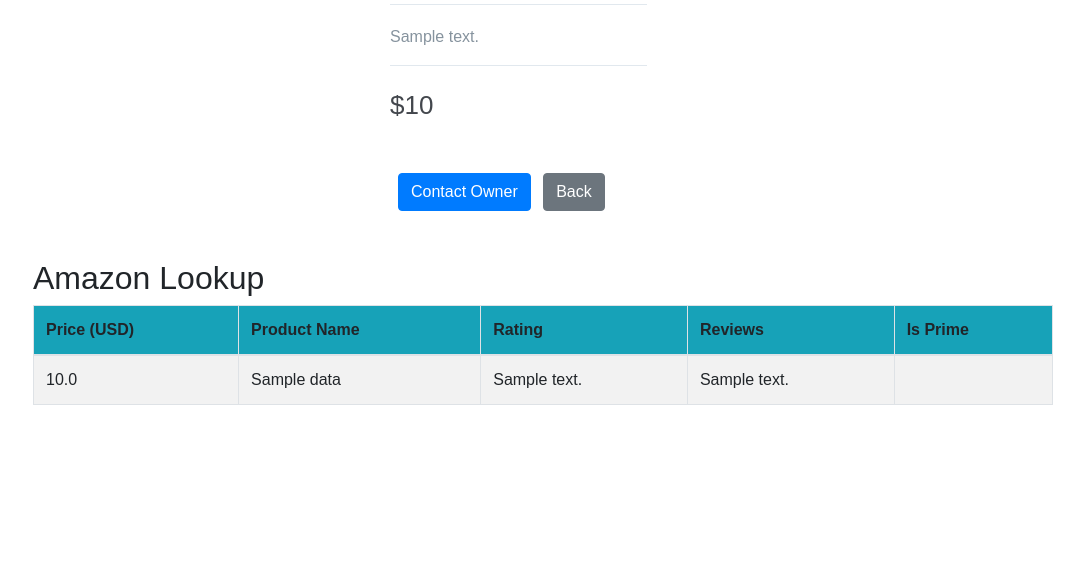
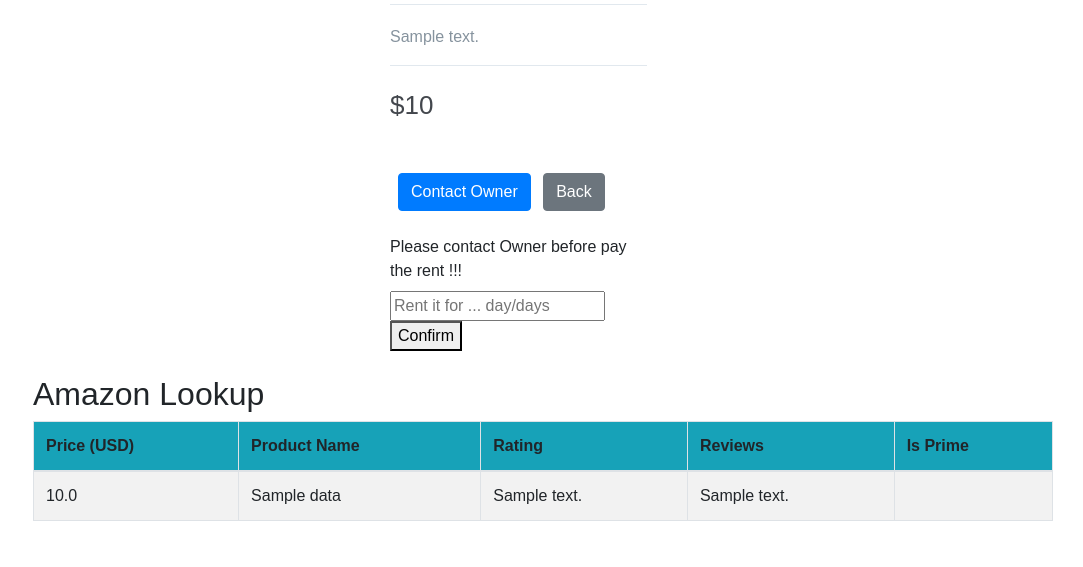
Before and after one commit to daweili1117/A5, a Django app: page /item/1/ in a window 1280 px wide. Shown: the part 561-1128 px from the top of the page, without its empty margins (197-1280 px from the left). Before the commit the page ends 966 px from the top, so only its background shows below. Run offline with Django 3.2, Linux system fonts and the light colour scheme; tables that the repository leaves empty hold one stand-in row (values such as "Sample post"); grey boxes marked "Sample" are stand-in pictures; a database or web service that is not in the repository returns one stand-in record (values such as "Sample title"); data that the repository does not hold is empty; some libraries are stand-ins or nearby versions.

Commit message:
update rent day

```diff
--- a/templates/itemDetails.html
+++ b/templates/itemDetails.html
@@ -38,6 +38,8 @@
 
     <!-- Product Pricing -->
     <div class="product-price">
+
+
       <span>${{ item.costPerItem }}</span>
     </div>
   <br><br>
@@ -50,6 +52,10 @@
 </div>
 
   <br/>
+     <label>Please contact Owner before pay the rent !!!</label>
+
+        <input type="number" size="70" placeholder="Rent it for ... day/days" id="number" >
+        <button type="button" onclick="getInputValue();">Confirm</button>
 
   <div id="paypal-button-container"></div>
 
@@ -120,11 +126,29 @@
 }
 </script>
 
+<script>
+    function getInputValue(){
+            // Selecting the input element and get its value
+            var days = document.getElementById("number").value;
+            var price ='{{ item.costPerItem }}'
+        total = days * price
+        console.log(total)
+
+            // Displaying the value
+            alert("Please contact Owenr before click Paypal to pay rent !!!"+ '\r\n' +
+                'Confirmed ! Rent it for ' + days + 'day/days !'+ '\r\n' +
+                'Your total will be ' + total+ '\r\n' +
+                'Thanks for rent with KIRAY ! '
+            );
+        }
+
+</script>
+
 
 <script src="https://www.paypal.com/sdk/js?client-id=ARjGT5fxQaWQq6dzlLa4-6BY9WxNVOsFkG9_hYPROnkynRbWft1STpBJgBGHnvy-DhJY0mjdCIQzE4kr&currency=USD&disable-funding=credit,card"></script>
 
-    <script>
-    var total = '{{ item.costPerItem }}'
+<script>
+
 
 
         // Render the PayPal button into #paypal-button-container
@@ -136,6 +160,7 @@
                     purchase_units: [{
                         amount: {
                             value: total
+
                         }
                     }]
                 });
@@ -151,6 +176,6 @@
 
 
         }).render('#paypal-button-container');
-    </script>
+</script>
 
 {% endblock %}
```
